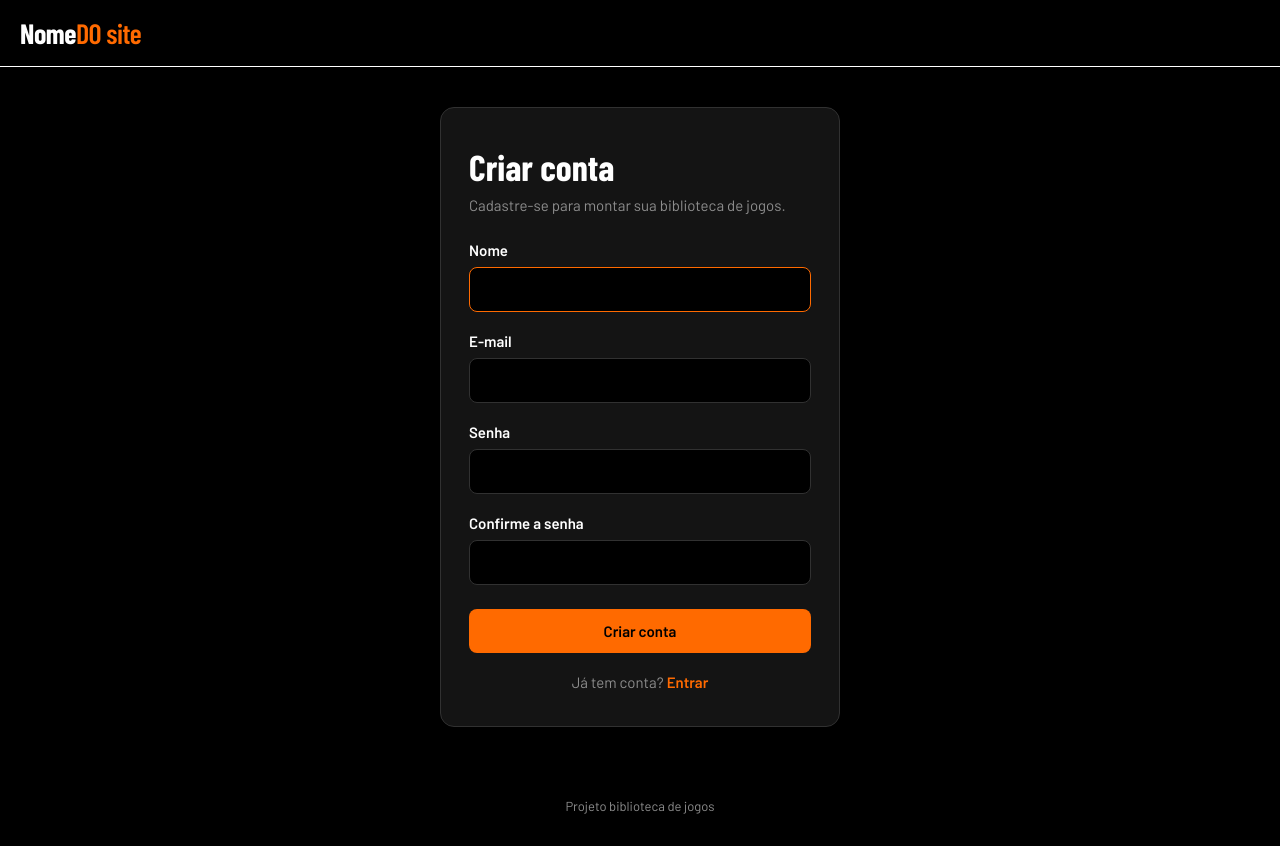
After one commit to Caiovini02/projeto_biblioteca_de_jogos, a Flask app: page /cadastro in a window 1280 px wide. The commit adds this page. Run offline with Flask 3, Linux system fonts and the light colour scheme; some web fonts are replaced.

Commit message:
Integração do formulário de cadastro com o back-end (#60)
Rota /cadastro salva o usuário no CSV e mostra mensagens de sucesso ou
erro. Página e validação mínimas, para serem substituídas pelas versões
definitivas das tasks #54, #55 e #58.

Co-Authored-By: Claude Opus 5.5 <noreply@anthropic.com>

```diff
--- a/bilbioteca_de_jogos/projeto/routes.py
+++ b/bilbioteca_de_jogos/projeto/routes.py
@@ -2,6 +2,8 @@ from flask import flash, g, redirect, render_template, request, url_for
 
 from projeto import app
 from projeto.autenticacao import encerrar_sessao, iniciar_sessao, verificar_credenciais
+from projeto.forms import validar_cadastro
+from projeto.models import EmailJaCadastrado, cadastrar_usuario
 
 
 
@@ -35,6 +37,36 @@ def login():
     return render_template("login.html", email=email)
 
 
+# Formulário de cadastro integrado com o back-end (#60)
+@app.route("/cadastro", methods=["GET", "POST"])
+def cadastro():
+    if g.usuario is not None:
+        return redirect(url_for("homepage"))
+
+    nome = email = ""
+    if request.method == "POST":
+        nome = request.form.get("nome", "").strip()
+        email = request.form.get("email", "").strip()
+        senha = request.form.get("senha", "")
+        confirmacao = request.form.get("confirmacao", "")
+
+        erros = validar_cadastro(nome, email, senha, confirmacao)
+        if not erros:
+            try:
+                # O perfil nunca vem do formulário: todo cadastro é de usuário comum.
+                cadastrar_usuario(nome, email, senha)
+            except EmailJaCadastrado:
+                erros.append("Este e-mail já está cadastrado.")
+            else:
+                flash("Cadastro realizado! Entre com seu e-mail e senha.", "sucesso")
+                return redirect(url_for("login"))
+
+        for erro in erros:
+            flash(erro, "erro")
+
+    return render_template("cadastro.html", nome=nome, email=email)
+
+
 # Rota de encerramento de sessão (#73) com redirecionamento (#72)
 @app.route("/logout", methods=["POST"])
 def logout():
--- a/bilbioteca_de_jogos/projeto/static/css/login.css
+++ b/bilbioteca_de_jogos/projeto/static/css/login.css
@@ -126,6 +126,22 @@ a {
   outline-offset: 2px;
 }
 
+/* link entre login e cadastro */
+.login-alternativa {
+  margin-top: 18px;
+  text-align: center;
+  color: var(--texto-secundario);
+}
+
+.login-alternativa a {
+  color: var(--laranja);
+  font-weight: 600;
+}
+
+.login-alternativa a:hover {
+  text-decoration: underline;
+}
+
 /* footer */
 footer {
   text-align: center;
--- /dev/null
+++ b/bilbioteca_de_jogos/projeto/templates/cadastro.html
@@ -0,0 +1,74 @@
+{% extends "base.html" %}
+
+{% block title %}Criar conta{% endblock %}
+{% block css %}
+{# Versão mínima para a integração (#60): usa o visual do login até o HTML/CSS
+   definitivos do cadastro (#54/#55) ficarem prontos. #}
+<link rel="stylesheet" href="{{ url_for('static', filename='css/login.css') }}" />
+{% endblock %}
+
+{% block content %}
+    <header class="navbar">
+      <a class="logo" href="{{ url_for('homepage') }}">Nome<span>DO site</span></a>
+    </header>
+
+    <main class="login">
+      <section class="login-card" aria-labelledby="cadastro-titulo">
+        <h1 id="cadastro-titulo">Criar conta</h1>
+        <p class="login-subtitulo">Cadastre-se para montar sua biblioteca de jogos.</p>
+
+        {% include "_mensagens.html" %}
+
+        <form class="login-form" method="post" action="{{ url_for('cadastro') }}">
+          <label for="nome">Nome</label>
+          <input
+            id="nome"
+            name="nome"
+            type="text"
+            value="{{ nome }}"
+            autocomplete="name"
+            required
+            autofocus
+          />
+
+          <label for="email">E-mail</label>
+          <input
+            id="email"
+            name="email"
+            type="email"
+            value="{{ email }}"
+            autocomplete="email"
+            required
+          />
+
+          <label for="senha">Senha</label>
+          <input
+            id="senha"
+            name="senha"
+            type="password"
+            autocomplete="new-password"
+            minlength="8"
+            required
+          />
+
+          <label for="confirmacao">Confirme a senha</label>
+          <input
+            id="confirmacao"
+            name="confirmacao"
+            type="password"
+            autocomplete="new-password"
+            minlength="8"
+            required
+          />
+
+          <button class="botao-entrar" type="submit">Criar conta</button>
+        </form>
+
+        <p class="login-alternativa">
+          Já tem conta? <a href="{{ url_for('login') }}">Entrar</a>
+        </p>
+      </section>
+    </main>
+
+    <footer>Projeto biblioteca de jogos</footer>
+{% endblock %}
--- a/bilbioteca_de_jogos/projeto/templates/login.html
+++ b/bilbioteca_de_jogos/projeto/templates/login.html
@@ -40,6 +40,10 @@
 
           <button class="botao-entrar" type="submit">Entrar</button>
         </form>
+
+        <p class="login-alternativa">
+          Ainda não tem conta? <a href="{{ url_for('cadastro') }}">Cadastre-se</a>
+        </p>
       </section>
     </main>
 
```
Also changed, not shown: bilbioteca_de_jogos/projeto/forms.py (+26 -0 lines).
